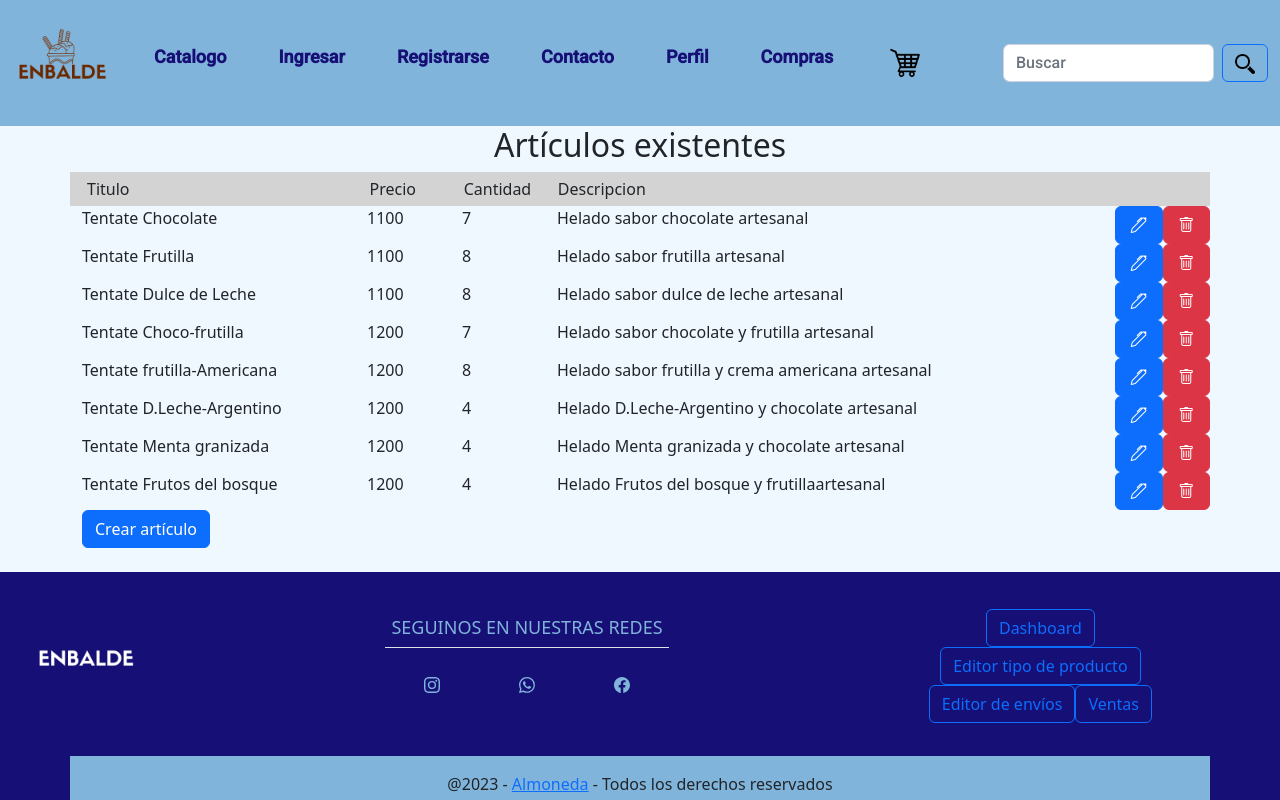
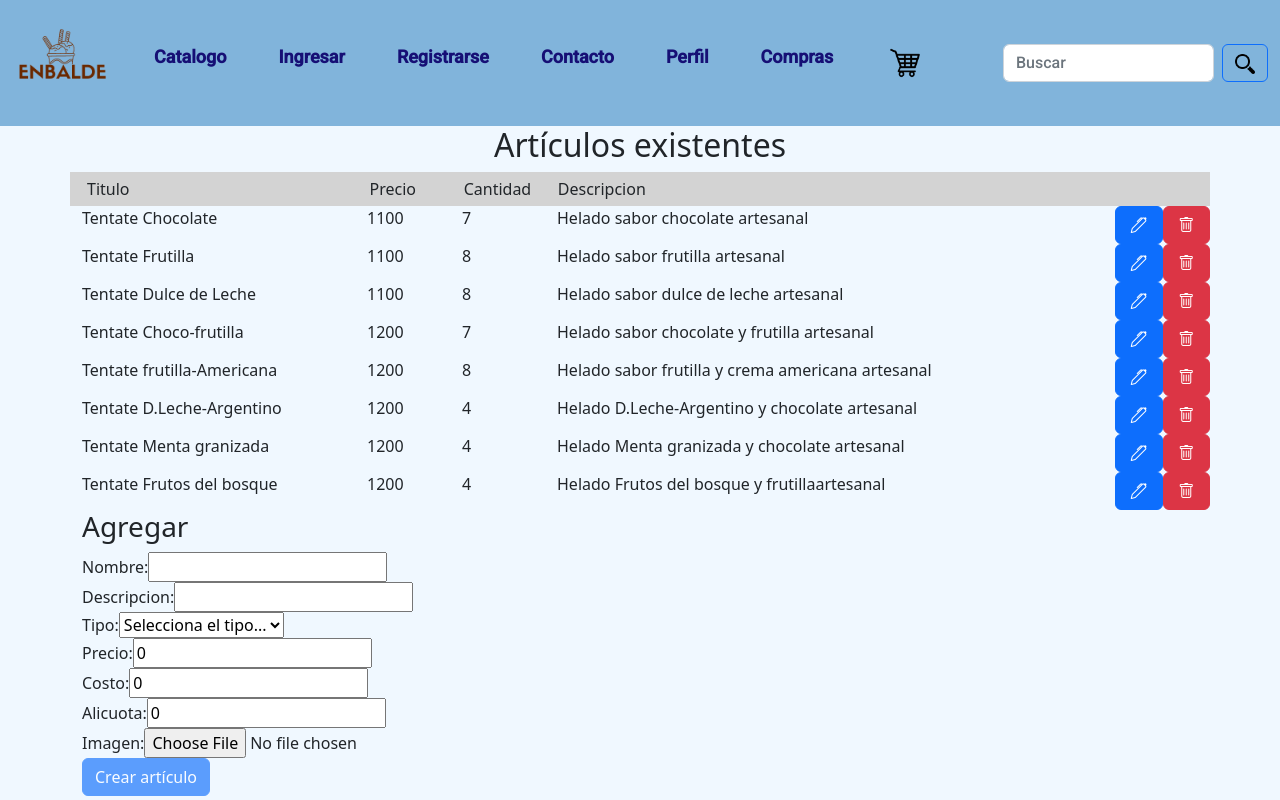
Before and after one commit to NataliaAlvarezIspc/proyecto-ispc-ecommerce, an Angular app in the folder front-end/enbalde/: page /dashboard in a window 1280 px wide. Shown: the top 800 px of the page. Built offline with nearby package versions, Linux system fonts and the light colour scheme.

Commit message:
agregar formulario para crear productos en dashboard

```diff
--- a/front-end/enbalde/src/app/pages/dashboard/dashboard.component.html
+++ b/front-end/enbalde/src/app/pages/dashboard/dashboard.component.html
@@ -24,8 +24,43 @@
     </div>
   </div>
   <div class="row">
-      <div class="col-3">
-        <button type="button" class="col btn btn-primary" (click)="crear()">Crear artículo</button>
+    <h3>Agregar</h3>
+    <div class="col-6">
+          <form [formGroup]="crearProductoForm" class="my-form">
+            <div>
+              <label for="nombre">Nombre: </label>
+              <input id="nombre" type="text" formControlName="nombre" maxlength="50" required>
+            </div>
+            <div>
+              <label for="descripcion">Descripcion: </label>
+              <input id="descripcion" type="text" formControlName="descripcion" maxlength="50" required>
+            </div>
+            <div>
+              <label for="tipo">Tipo: </label>
+              <select id="tipo" name="tipo" required>
+                <option hidden selected>Selecciona el tipo...</option>
+              </select>
+            </div>
+            <div>
+              <label for="precio">Precio: </label>
+              <input id="precio" type="number" formControlName="precio" maxlength="50" required>
+            </div>
+            <div>
+              <label for="costo">Costo: </label>
+              <input id="costo" type="number" formControlName="costo" maxlength="50" required>
+            </div>
+            <div>
+              <label for="alicuota">Alicuota: </label>
+              <input id="alicuota" type="number" formControlName="alicuota" maxlength="50" required>
+            </div>
+            <div>
+              <label for="imagen">Imagen: </label>
+              <input id="imagen" name="imagen" type="file" accept="image/x-png,image/gif,image/jpg,image/jpeg"><br>
+            </div>
+            <div class="btn-right">
+              <button type="submit" class="col btn btn-primary" [disabled]="!crearProductoForm.valid" (click)="crear(crearProductoForm.value)">Crear artículo</button>
+            </div>
+          </form>
     </div>
   </div>
 </div>
--- a/front-end/enbalde/src/app/pages/dashboard/dashboard.component.ts
+++ b/front-end/enbalde/src/app/pages/dashboard/dashboard.component.ts
@@ -1,5 +1,7 @@
 import { Component, Input } from '@angular/core';
 import { Producto, ProductoClass } from '../producto/modelo/modelo.producto';
+import { FormBuilder, FormControl, FormGroup, Validators } from '@angular/forms';
+import { ProductosService } from 'src/app/productos.service';
 
 @Component({
   selector: 'app-dashboard',
@@ -7,16 +9,25 @@ import { Producto, ProductoClass } from '../producto/modelo/modelo.producto';
   styleUrls: ['./dashboard.component.css']
 })
 export class DashboardComponent {
-  @Input() productos: Producto [] = [
-    new ProductoClass(1, "Tentate Chocolate", "Helado sabor chocolate artesanal", 1100, 7, "/assets/img/chocolate.jpg"),
-    new ProductoClass(2, "Tentate Frutilla", "Helado sabor frutilla artesanal", 1100, 8, "/assets/img/chocolate.jpg"),
-    new ProductoClass(3, "Tentate Dulce de Leche", "Helado sabor dulce de leche artesanal", 1100, 8, "/assets/img/chocolate.jpg"),
-    new ProductoClass(4, "Tentate Choco-frutilla", "Helado sabor chocolate y frutilla artesanal", 1200, 7,"/assets/img/chocolate.jpg"),
-    new ProductoClass(5, "Tentate frutilla-Americana", "Helado sabor frutilla y crema americana artesanal", 1200, 8, "/assets/img/chocolate.jpg"),
-    new ProductoClass(6, "Tentate D.Leche-Argentino", "Helado  D.Leche-Argentino y chocolate artesanal", 1200, 4, "/assets/img/chocolate.jpg"),
-    new ProductoClass(7, "Tentate Menta granizada", "Helado Menta granizada y chocolate artesanal", 1200, 4, "/assets/img/chocolate.jpg"),
-    new ProductoClass(8, "Tentate Frutos del bosque", "Helado Frutos del bosque y frutillaartesanal", 1200, 4, "/assets/img/chocolate.jpg")
-  ];
+  crearProductoForm!: FormGroup;
+
+  @Input() productos!: Producto [];
+
+  constructor(private formBuilder: FormBuilder, private productosService: ProductosService) {
+    this.productos = this.productosService.obtenerProductos();
+  }
+
+  ngOnInit(): void {
+    this.crearProductoForm = this.formBuilder.group({
+      nombre: ["", [Validators.required, Validators.minLength(1), Validators.maxLength(40)]],
+      descripcion: ["", [Validators.required, Validators.minLength(1), Validators.maxLength(40)]],
+      tipo: ["", [Validators.required]],
+      precio: [0, [Validators.required, Validators.min(0)]],
+      costo: [0, [Validators.required, Validators.min(0)]],
+      alicuota: [0, [Validators.required, Validators.min(0)]],
+      imagen: [""]
+    });
+  }
 
   editar(producto: Producto) {
     alert(`Editando ${producto.titulo} (próximamente)`);
@@ -26,7 +37,12 @@ export class DashboardComponent {
     alert(`Borrando ${producto.titulo} (próximamente)`);
   }
 
-  crear() {
-    alert("Creando artículo nuevo (próximamente)");
+  crear(value: any) {
+    if (this.productosService.crearProducto(value.nombre, value.descripcion, value.tipo, value.precio, value.costo, value.alicuota, value.imagen)) {
+      alert(`Artículo ${value.nombre} creado correctamente`);
+    }
+    else {
+      alert(`Error creando artículo ${value.nombre}`);
+    }
   }
 }
--- a/front-end/enbalde/src/app/productos.service.ts
+++ b/front-end/enbalde/src/app/productos.service.ts
@@ -37,7 +37,7 @@ export class ProductosService {
     return true;
   }
 
-  crearProducto(nombre: string, descripcion: string, precio: number, cantidad: number, imagen: string): boolean {
+  crearProducto(nombre: string, descripcion: string, tipo: TipoProducto, precio: number, cantidad: number, alicuota: number, imagen: string): boolean {
     return true;
   }
 
```
Lines whose indentation alone changed are shown as unchanged.
